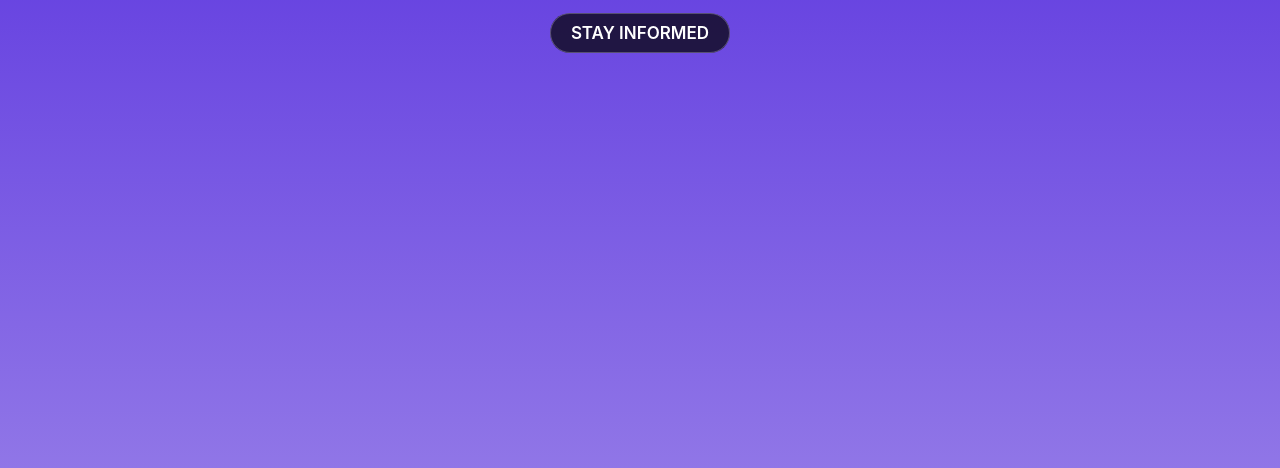
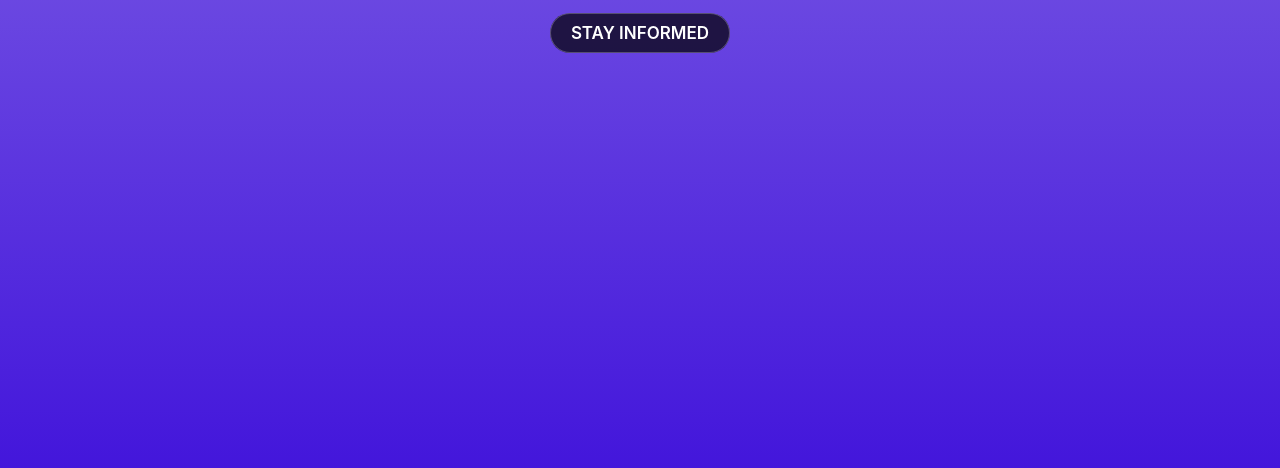
Before and after one commit to earth2travis/violet-filter, a Gatsby site: page / in a window 1280 px wide. Shown: the part 452-920 px from the top of the page. Built offline with nearby package versions, Linux system fonts and the light colour scheme; Gatsby itself is replaced by a stand-in of ours.

Commit message:
Change direction of gradient

```diff
--- a/src/components/layout/layout.css
+++ b/src/components/layout/layout.css
@@ -15,7 +15,7 @@ a {
 }
 
 .Hero {
-  background: linear-gradient(180deg, #4316db 0%, #9076e7 100%);
+  background: linear-gradient(180deg, #9076e7 0%, #4316db 100%);
   height: 920px;
 }
 
```
